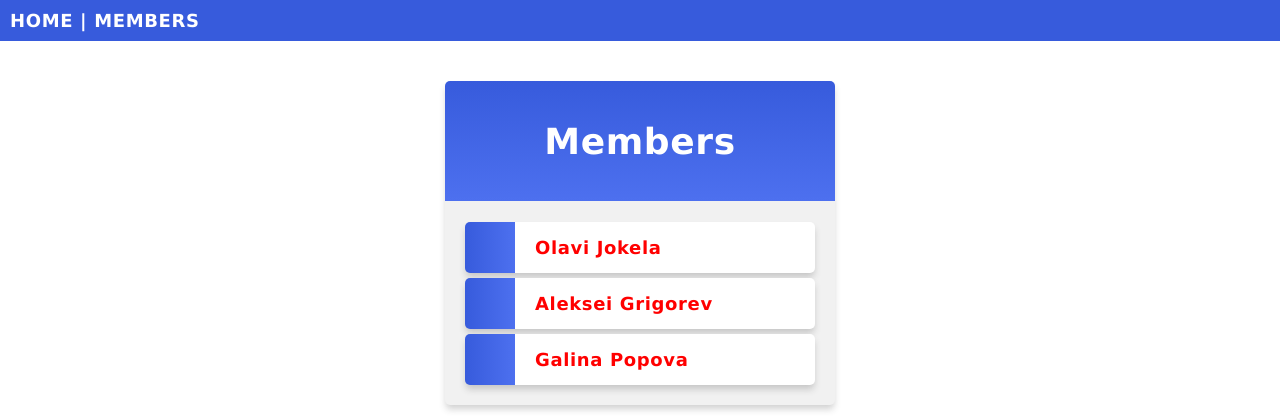
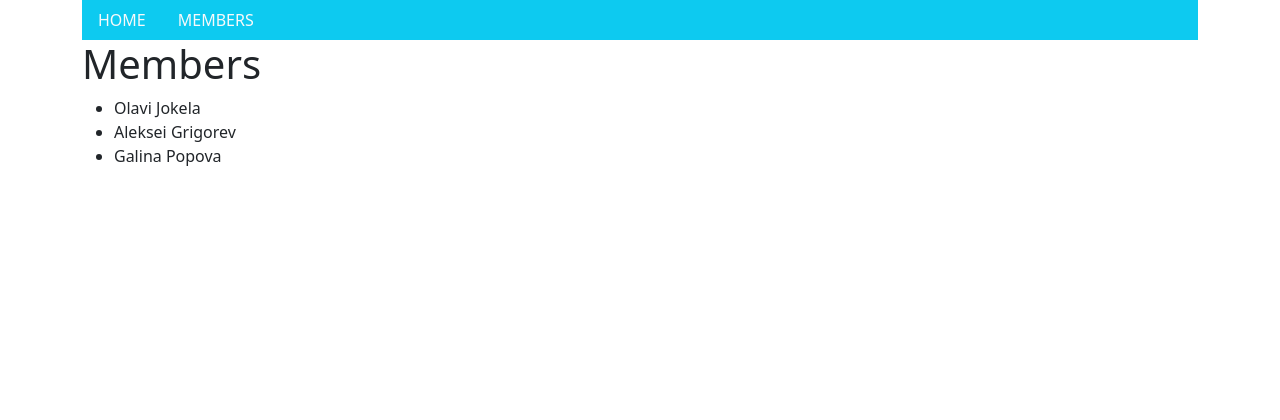
Before and after one commit to Aleksei1031/djangot, a Django app: page /members/ in a window 1280 px wide. Shown: the top 420 px of the page. Run offline with Django 4.2, Linux system fonts and the light colour scheme; data comes from the database, SQL or seed files in the repository; both versions use the stored data as it was after the commit; some libraries are stand-ins or nearby versions.

Commit message:
tutorial complete

```diff
--- a/members/admin.py
+++ b/members/admin.py
@@ -4,5 +4,6 @@ from .models import Member
 # Register your models here.
 class MemberAdmin(admin.ModelAdmin):
     list_display = ("firstname", "lastname", "joined_date",)
+    prepopulated_fields = {"slug": ("firstname", "lastname")}
 
 admin.site.register(Member, MemberAdmin)
--- a/members/templates/all_members.html
+++ b/members/templates/all_members.html
@@ -7,7 +7,7 @@
     <h1>Members</h1>
     <ul>
       {% for x in mymembers %}
-        <li onclick="window.location = 'details/{{ x.id }}'">{{ x.firstname }} {{ x.lastname }}</li>
+        <li onclick="window.location = 'details/{{ x.slug }}'">{{ x.firstname }} {{ x.lastname }}</li>
       {% endfor %}
     </ul>
   </div>
--- a/members/templates/master.html
+++ b/members/templates/master.html
@@ -2,17 +2,25 @@
 <html>
     <head>
         <title>{% block title %}{% endblock %}</title>
-
-        <link rel="stylesheet" href="{% static 'myglobal.css' %}">
-        <link rel="stylesheet" href="{% static 'myfirst.css' %}">
+        {% load bootstrap5 %}
+        {% bootstrap_css %}
+        {% bootstrap_javascript %}
+        {% comment %} <link rel="stylesheet" href="{% static 'myglobal.css' %}"> {% endcomment %}
+        {% comment %} <link rel="stylesheet" href="{% static 'myfirst.css' %}"> {% endcomment %}
     </head>
     <body>
-        <div class="topnav">
-            <a href="/">HOME</a> |
-            <a href="/members">MEMBERS</a>
+        <div class="container">
+            <ul class="nav bg-info">
+              <li class="nav-item">
+                <a class="nav-link link-light" href="/">HOME</a>
+              </li>
+              <li class="nav-item">
+                <a class="nav-link link-light" href="/members">MEMBERS</a>
+              </li>
+            </ul>
+
+            {% block content %}
+            {% endblock %}
           </div>
-
-        {% block content %}
-        {% endblock %}
     </body>
 </html>
--- a/members/urls.py
+++ b/members/urls.py
@@ -5,5 +5,5 @@ urlpatterns = [
     path('', views.main, name="main"),
     path('testing/', views.testing, name="testing"),
     path('members/', views.members, name='members'),
-    path('members/details/<int:id>', views.details, name='details'),
+    path('members/details/<slug:slug>', views.details, name='details'),
 ]
--- a/members/views.py
+++ b/members/views.py
@@ -23,8 +23,8 @@ def members(request):
     }
     return HttpResponse(template.render(context, request))
 
-def details(request, id):
-    mymember = Member.objects.get(id=id)
+def details(request, slug):
+    mymember = Member.objects.get(slug=slug)
     template = loader.get_template('details.html')
     context = {
         'mymember': mymember
--- a/my_dj/settings.py
+++ b/my_dj/settings.py
@@ -37,7 +37,8 @@ INSTALLED_APPS = [
     'django.contrib.sessions',
     'django.contrib.messages',
     'django.contrib.staticfiles',
-    'members'
+    'members',
+    'bootstrap5'
 ]
 
 MIDDLEWARE = [
```
Also changed, not shown: db.sqlite3.
